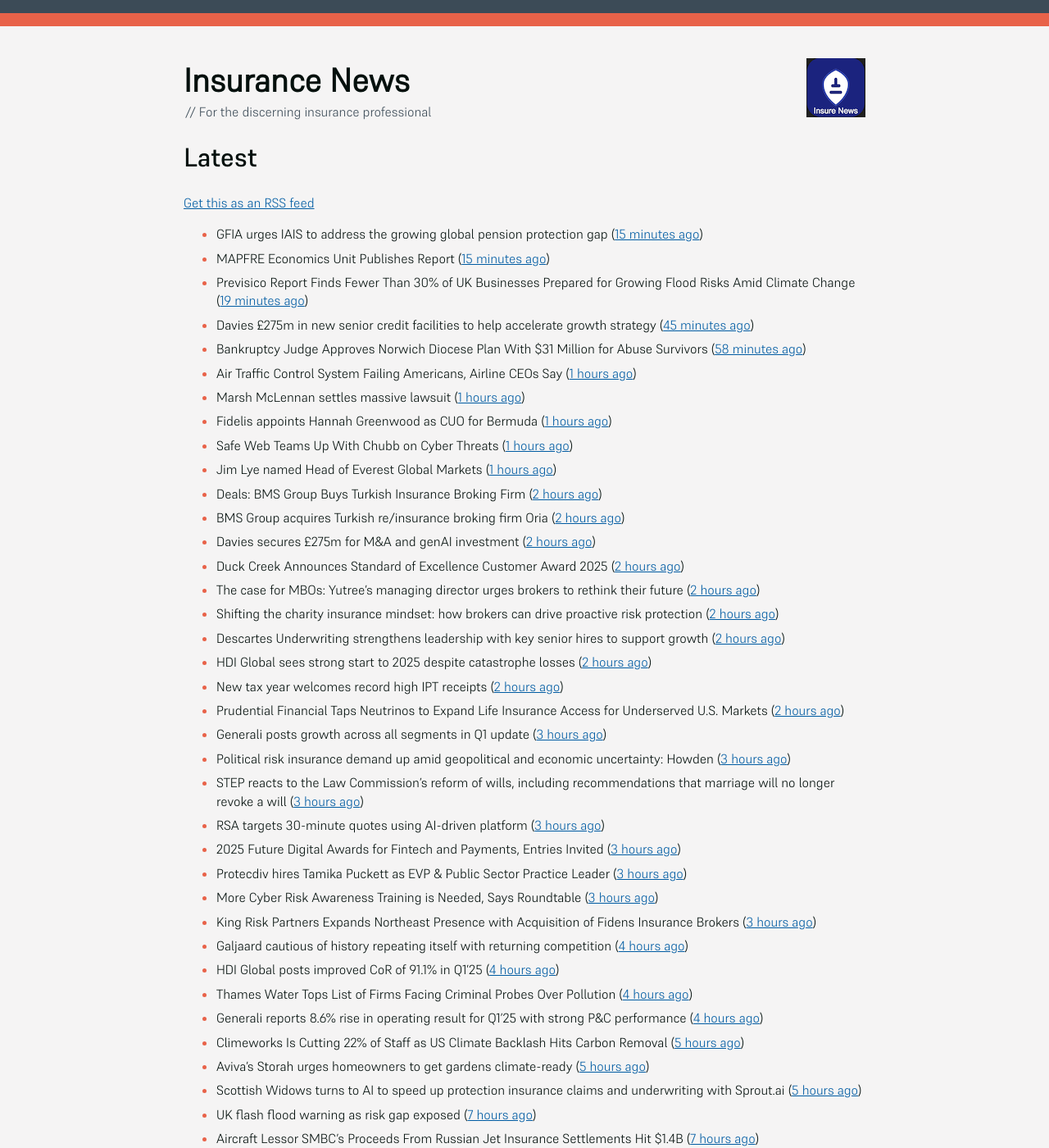
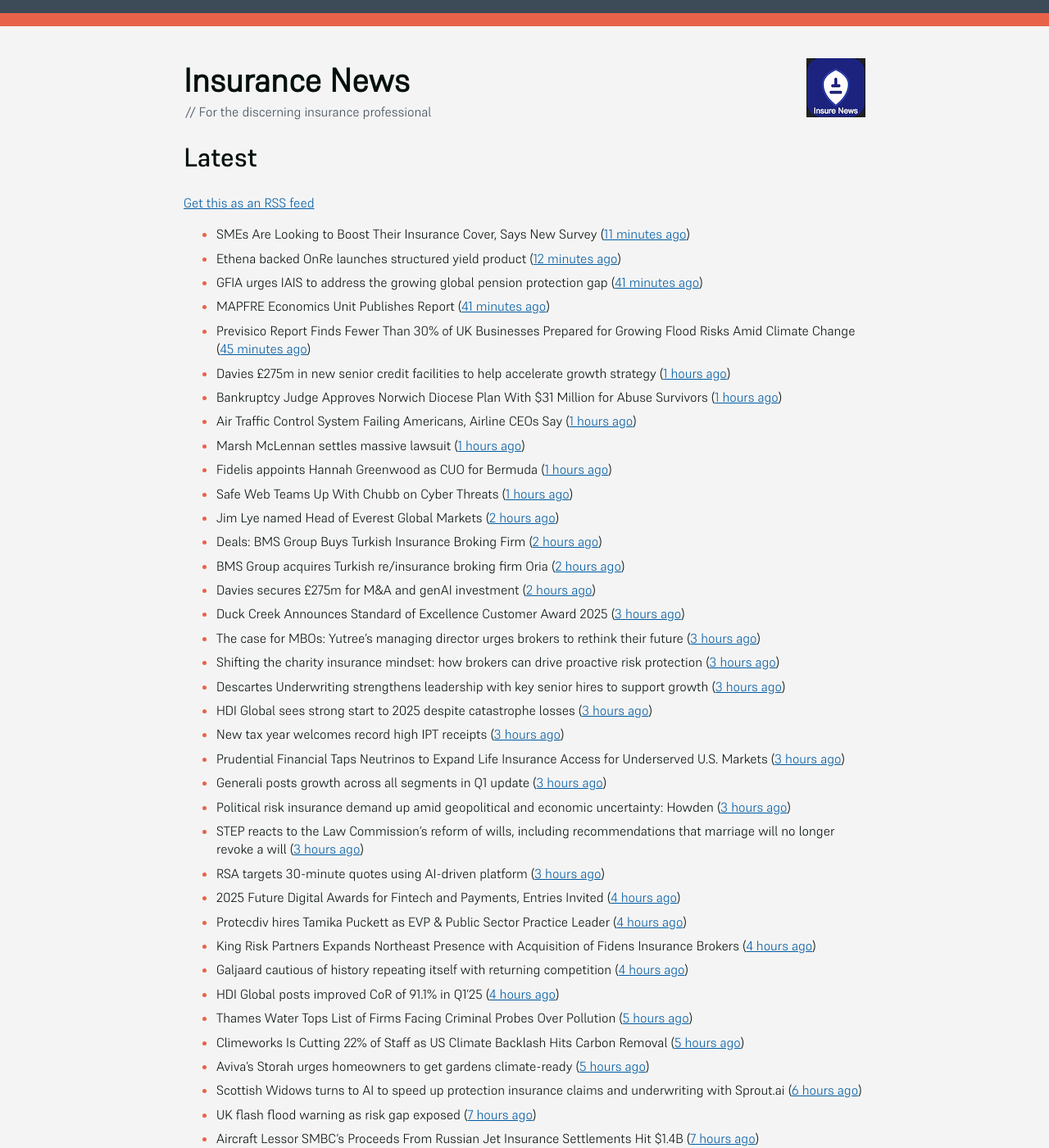
Before and after one commit to mat-0/feeds.thechels.uk, a Jekyll site: the page built from index.md, in a window 1280 px wide and 1400 px high. Shown: the whole window at 82% size. Built offline with Jekyll 4.4.1, drawn with Linux system fonts in a browser that asks for light colours; some of the changed text lies outside the part shown.

Commit message:
New Feed

```diff
--- a/index.md
+++ b/index.md
@@ -8,41 +8,41 @@ description: Latest Updates
 [Get this as an RSS feed](/feed.rss)
 
 <!-- news_marker starts -->
-- GFIA urges IAIS to address the growing global pension protection gap ([15 minutes ago](https://www.reinsurancene.ws/gfia-urges-iais-to-address-the-growing-global-pension-protection-gap/))
-- MAPFRE Economics Unit Publishes Report ([15 minutes ago](https://insurance-edge.net/2025/05/22/mapfre-economics-unit-publishes-report/))
-- Previsico Report Finds Fewer Than 30% of UK Businesses Prepared for Growing Flood Risks Amid Climate Change ([19 minutes ago](https://www.insurtechinsights.com/previsico-report-finds-fewer-than-30-of-uk-businesses-prepared-for-growing-flood-risks-amid-climate-change/))
-- Davies £275m in new senior credit facilities to help accelerate growth strategy ([45 minutes ago](https://www.reinsurancene.ws/davies-275m-in-new-senior-credit-facilities-to-help-accelerate-growth-strategy/))
-- Bankruptcy Judge Approves Norwich Diocese Plan With $31 Million for Abuse Survivors ([58 minutes ago](https://www.insurancejournal.com/news/east/2025/05/22/824771.htm))
+- SMEs Are Looking to Boost Their Insurance Cover, Says New Survey ([11 minutes ago](https://insurance-edge.net/2025/05/22/smes-are-looking-to-boost-their-insurance-cover-says-new-survey/))
+- Ethena backed OnRe launches structured yield product ([12 minutes ago](https://www.reinsurancene.ws/ethena-backed-onre-launches-structured-yield-product/))
+- GFIA urges IAIS to address the growing global pension protection gap ([41 minutes ago](https://www.reinsurancene.ws/gfia-urges-iais-to-address-the-growing-global-pension-protection-gap/))
+- MAPFRE Economics Unit Publishes Report ([41 minutes ago](https://insurance-edge.net/2025/05/22/mapfre-economics-unit-publishes-report/))
+- Previsico Report Finds Fewer Than 30% of UK Businesses Prepared for Growing Flood Risks Amid Climate Change ([45 minutes ago](https://www.insurtechinsights.com/previsico-report-finds-fewer-than-30-of-uk-businesses-prepared-for-growing-flood-risks-amid-climate-change/))
+- Davies £275m in new senior credit facilities to help accelerate growth strategy ([1 hours ago](https://www.reinsurancene.ws/davies-275m-in-new-senior-credit-facilities-to-help-accelerate-growth-strategy/))
+- Bankruptcy Judge Approves Norwich Diocese Plan With $31 Million for Abuse Survivors ([1 hours ago](https://www.insurancejournal.com/news/east/2025/05/22/824771.htm))
 - Air Traffic Control System Failing Americans, Airline CEOs Say ([1 hours ago](https://www.insurancejournal.com/news/national/2025/05/22/824772.htm))
 - Marsh McLennan settles massive lawsuit ([1 hours ago](https://www.insurancebusinessmag.com/uk/news/legal-insights/marsh-mclennan-settles-massive-lawsuit-536579.aspx))
 - Fidelis appoints Hannah Greenwood as CUO for Bermuda ([1 hours ago](https://www.reinsurancene.ws/fidelis-appoints-hannah-greenwood-as-cuo-for-bermuda/))
 - Safe Web Teams Up With Chubb on Cyber Threats ([1 hours ago](https://insurance-edge.net/2025/05/22/safe-web-teams-up-with-chubb-on-cyber-threats/))
-- Jim Lye named Head of Everest Global Markets ([1 hours ago](https://www.reinsurancene.ws/jim-lye-named-head-of-everest-global-markets/))
+- Jim Lye named Head of Everest Global Markets ([2 hours ago](https://www.reinsurancene.ws/jim-lye-named-head-of-everest-global-markets/))
 - Deals: BMS Group Buys Turkish Insurance Broking Firm ([2 hours ago](https://insurance-edge.net/2025/05/22/deals-bms-group-buys-turkish-insurance-broking-firm/))
 - BMS Group acquires Turkish re/insurance broking firm Oria ([2 hours ago](https://www.reinsurancene.ws/bms-group-acquires-turkish-re-insurance-broking-firm-oria/))
 - Davies secures £275m for M&A and genAI investment ([2 hours ago](https://www.postonline.co.uk/claims/7957808/davies-secures-%C2%A3275m-for-ma-and-genai-investment))
-- Duck Creek Announces Standard of Excellence Customer Award 2025 ([2 hours ago](https://insurance-edge.net/2025/05/22/duck-creek-announces-standard-of-excellence-customer-award-2025/))
-- The case for MBOs: Yutree's managing director urges brokers to rethink their future ([2 hours ago](https://www.insurancebusinessmag.com/uk/news/business-resilience/the-case-for-mbos-yutrees-managing-director-urges-brokers-to-rethink-their-future-536561.aspx))
-- Shifting the charity insurance mindset: how brokers can drive proactive risk protection ([2 hours ago](https://www.insurancebusinessmag.com/uk/news/non-profits/shifting-the-charity-insurance-mindset-how-brokers-can-drive-proactive-risk-protection-536560.aspx))
-- Descartes Underwriting strengthens leadership with key senior hires to support growth ([2 hours ago](https://www.reinsurancene.ws/descartes-underwriting-strengthens-leadership-with-key-senior-hires-to-support-growth/))
-- HDI Global sees strong start to 2025 despite catastrophe losses ([2 hours ago](https://www.insurancebusinessmag.com/uk/news/breaking-news/hdi-global-sees-strong-start-to-2025-despite-catastrophe-losses-536559.aspx))
-- New tax year welcomes record high IPT receipts ([2 hours ago](https://www.insurancebusinessmag.com/uk/news/breaking-news/new-tax-year-welcomes-record-high-ipt-receipts-536558.aspx))
-- Prudential Financial Taps Neutrinos to Expand Life Insurance Access for Underserved U.S. Markets ([2 hours ago](https://www.insurtechinsights.com/prudential-financial-taps-neutrinos-to-expand-life-insurance-access-for-underserved-u-s-markets/))
+- Duck Creek Announces Standard of Excellence Customer Award 2025 ([3 hours ago](https://insurance-edge.net/2025/05/22/duck-creek-announces-standard-of-excellence-customer-award-2025/))
+- The case for MBOs: Yutree's managing director urges brokers to rethink their future ([3 hours ago](https://www.insurancebusinessmag.com/uk/news/business-resilience/the-case-for-mbos-yutrees-managing-director-urges-brokers-to-rethink-their-future-536561.aspx))
+- Shifting the charity insurance mindset: how brokers can drive proactive risk protection ([3 hours ago](https://www.insurancebusinessmag.com/uk/news/non-profits/shifting-the-charity-insurance-mindset-how-brokers-can-drive-proactive-risk-protection-536560.aspx))
+- Descartes Underwriting strengthens leadership with key senior hires to support growth ([3 hours ago](https://www.reinsurancene.ws/descartes-underwriting-strengthens-leadership-with-key-senior-hires-to-support-growth/))
+- HDI Global sees strong start to 2025 despite catastrophe losses ([3 hours ago](https://www.insurancebusinessmag.com/uk/news/breaking-news/hdi-global-sees-strong-start-to-2025-despite-catastrophe-losses-536559.aspx))
+- New tax year welcomes record high IPT receipts ([3 hours ago](https://www.insurancebusinessmag.com/uk/news/breaking-news/new-tax-year-welcomes-record-high-ipt-receipts-536558.aspx))
+- Prudential Financial Taps Neutrinos to Expand Life Insurance Access for Underserved U.S. Markets ([3 hours ago](https://www.insurtechinsights.com/prudential-financial-taps-neutrinos-to-expand-life-insurance-access-for-underserved-u-s-markets/))
 - Generali posts growth across all segments in Q1 update ([3 hours ago](https://www.insurancebusinessmag.com/uk/news/breaking-news/generali-posts-growth-across-all-segments-in-q1-update-536552.aspx))
 - Political risk insurance demand up amid geopolitical and economic uncertainty: Howden ([3 hours ago](https://www.reinsurancene.ws/political-risk-insurance-demand-up-amid-geopolitical-and-economic-uncertainty-howden/))
 - STEP reacts to the Law Commission’s reform of wills, including recommendations that marriage will no longer revoke a will ([3 hours ago](https://ifamagazine.com/step-reacts-to-the-law-commissions-reform-of-wills-including-recommendations-that-marriage-will-no-longer-revoke-a-will/))
 - RSA targets 30-minute quotes using AI-driven platform ([3 hours ago](https://www.postonline.co.uk/commercial/7957756/rsa-targets-30-minute-quotes-using-ai-driven-platform))
-- 2025 Future Digital Awards for Fintech and Payments, Entries Invited ([3 hours ago](https://insurance-edge.net/2025/05/22/2025-future-digital-awards-for-fintech-and-payments-entries-invited/))
-- Protecdiv hires Tamika Puckett as EVP & Public Sector Practice Leader ([3 hours ago](https://www.reinsurancene.ws/protecdiv-hires-tamika-puckett-as-evp-public-sector-practice-leader/))
-- More Cyber Risk Awareness Training is Needed, Says Roundtable ([3 hours ago](https://insurance-edge.net/2025/05/22/more-cyber-risk-awareness-training-is-needed-says-roundtable/))
-- King Risk Partners Expands Northeast Presence with Acquisition of Fidens Insurance Brokers ([3 hours ago](https://www.insurtechinsights.com/king-risk-partners-expands-northeast-presence-with-acquisition-of-fidens-insurance-brokers/))
+- 2025 Future Digital Awards for Fintech and Payments, Entries Invited ([4 hours ago](https://insurance-edge.net/2025/05/22/2025-future-digital-awards-for-fintech-and-payments-entries-invited/))
+- Protecdiv hires Tamika Puckett as EVP & Public Sector Practice Leader ([4 hours ago](https://www.reinsurancene.ws/protecdiv-hires-tamika-puckett-as-evp-public-sector-practice-leader/))
+- King Risk Partners Expands Northeast Presence with Acquisition of Fidens Insurance Brokers ([4 hours ago](https://www.insurtechinsights.com/king-risk-partners-expands-northeast-presence-with-acquisition-of-fidens-insurance-brokers/))
 - Galjaard cautious of history repeating itself with returning competition ([4 hours ago](https://www.postonline.co.uk/news/7957781/galjaard-cautious-of-history-repeating-itself-with-returning-competition))
 - HDI Global posts improved CoR of 91.1% in Q1’25 ([4 hours ago](https://www.reinsurancene.ws/hdi-global-posts-improved-cor-of-91-1-in-q125/))
-- Thames Water Tops List of Firms Facing Criminal Probes Over Pollution ([4 hours ago](https://www.insurancejournal.com/news/international/2025/05/22/824751.htm))
-- Generali reports 8.6% rise in operating result for Q1’25 with strong P&C performance ([4 hours ago](https://www.reinsurancene.ws/generali-reports-8-6-rise-in-operating-result-for-q125-with-strong-pc-performance/))
+- Thames Water Tops List of Firms Facing Criminal Probes Over Pollution ([5 hours ago](https://www.insurancejournal.com/news/international/2025/05/22/824751.htm))
 - Climeworks Is Cutting 22% of Staff as US Climate Backlash Hits Carbon Removal ([5 hours ago](https://www.insurancejournal.com/news/international/2025/05/22/824741.htm))
 - Aviva’s Storah urges homeowners to get gardens climate-ready ([5 hours ago](https://www.postonline.co.uk/personal/7957795/aviva%E2%80%99s-storah-urges-homeowners-to-get-gardens-climate-ready))
-- Scottish Widows turns to AI to speed up protection insurance claims and underwriting with Sprout.ai ([5 hours ago](https://ifamagazine.com/scottish-widows-turns-to-ai-to-speed-up-protection-insurance-claims-and-underwriting-with-sprout-ai/))
+- Scottish Widows turns to AI to speed up protection insurance claims and underwriting with Sprout.ai ([6 hours ago](https://ifamagazine.com/scottish-widows-turns-to-ai-to-speed-up-protection-insurance-claims-and-underwriting-with-sprout-ai/))
 - UK flash flood warning as risk gap exposed ([7 hours ago](https://www.insurancebusinessmag.com/uk/news/catastrophe/uk-flash-flood-warning-as-risk-gap-exposed-536538.aspx))
 - Aircraft Lessor SMBC’s Proceeds From Russian Jet Insurance Settlements Hit $1.4B ([7 hours ago](https://www.insurancejournal.com/news/international/2025/05/22/824738.htm))
 - Geo Underwriting partners up to boost agricultural clients ([7 hours ago](https://www.insurancebusinessmag.com/uk/news/property-insurance/geo-underwriting-partners-up-to-boost-agricultural-clients-536537.aspx))
@@ -61,22 +61,22 @@ description: Latest Updates
 - Q&A: Julian Tomlinson, Alps ([8 hours ago](https://www.postonline.co.uk/broker/7957208/qa-julian-tomlinson-alps))
 - Time to peel back credit hire assumptions ([8 hours ago](https://www.postonline.co.uk/personal/7957762/time-to-peel-back-credit-hire-assumptions))
 - Throwback Thursday: Oil slick unpicked; BSE liability ([8 hours ago](https://www.postonline.co.uk/commercial/7956605/throwback-thursday-oil-slick-unpicked-bse-liability))
-- Why AI is no longer optional in non-standard auto insurance ([16 hours ago](https://www.dig-in.com/opinion/ais-role-in-non-standard-auto-insurance))
-- Geospatial data uncovers lower wildfire-risk properties in California, Triple-I ([16 hours ago](https://www.dig-in.com/news/geospatial-data-wildfire-prone-california-properties))
-- Customer strategy: Clearing up flood insurance coverage confusion ([16 hours ago](https://www.dig-in.com/opinion/clearing-up-flood-insurance-coverage-confusion))
-- Europe's farm sector loses $31.5B a year from climate risks ([17 hours ago](https://www.dig-in.com/articles/europes-farm-sector-loses-31-5b-a-year-from-climate-risks))
+- Why AI is no longer optional in non-standard auto insurance ([17 hours ago](https://www.dig-in.com/opinion/ais-role-in-non-standard-auto-insurance))
+- Geospatial data uncovers lower wildfire-risk properties in California, Triple-I ([17 hours ago](https://www.dig-in.com/news/geospatial-data-wildfire-prone-california-properties))
+- Customer strategy: Clearing up flood insurance coverage confusion ([17 hours ago](https://www.dig-in.com/opinion/clearing-up-flood-insurance-coverage-confusion))
+- Europe's farm sector loses $31.5B a year from climate risks ([18 hours ago](https://www.dig-in.com/articles/europes-farm-sector-loses-31-5b-a-year-from-climate-risks))
 - State Farm Still Wants a 30% Rate Increase in California ([19 hours ago](https://www.insurancejournal.com/news/west/2025/05/21/824685.htm))
-- Verizon-Frontier deal gets green light after ending DEI commitments ([19 hours ago](https://www.insurancebusinessmag.com/uk/business-strategy/verizonfrontier-deal-gets-green-light-after-ending-dei-commitments-536482.aspx))
+- Verizon-Frontier deal gets green light after ending DEI commitments ([20 hours ago](https://www.insurancebusinessmag.com/uk/business-strategy/verizonfrontier-deal-gets-green-light-after-ending-dei-commitments-536482.aspx))
 - Shortage of Overnight Truck Parking Blamed for 2023 Fatal Bus Crash in Illinois ([20 hours ago](https://www.insurancejournal.com/news/midwest/2025/05/21/824679.htm))
-- Austin Bar to Pay $42K Over Pregnancy Discrimination Lawsuit ([20 hours ago](https://www.insurancejournal.com/news/southcentral/2025/05/21/824675.htm))
-- First MainStreet Adds 2 Midwest Agencies ([20 hours ago](https://www.insurancejournal.com/news/midwest/2025/05/21/824669.htm))
-- People Moves: CIS Promotes Gardea, Jr., Adds Felder to Leadership Team ([20 hours ago](https://www.insurancejournal.com/news/southcentral/2025/05/21/824664.htm))
+- Austin Bar to Pay $42K Over Pregnancy Discrimination Lawsuit ([21 hours ago](https://www.insurancejournal.com/news/southcentral/2025/05/21/824675.htm))
+- First MainStreet Adds 2 Midwest Agencies ([21 hours ago](https://www.insurancejournal.com/news/midwest/2025/05/21/824669.htm))
+- People Moves: CIS Promotes Gardea, Jr., Adds Felder to Leadership Team ([21 hours ago](https://www.insurancejournal.com/news/southcentral/2025/05/21/824664.htm))
 - EU to Propose Removing Business Barriers to Enhance Competitiveness Amid US Tariffs ([22 hours ago](https://www.insurancejournal.com/news/international/2025/05/21/824643.htm))
-- Quandri Appoints Patrick Mulroy as Head of Strategy and Partnerships to Spearhead North American Expansion ([22 hours ago](https://www.insurtechinsights.com/quandri-appoints-patrick-mulroy-as-head-of-strategy-and-partnerships-to-spearhead-north-american-expansion/))
-- Former Progressive CEO Renwick, 69, Dies ([22 hours ago](https://www.insurancejournal.com/news/national/2025/05/21/824645.htm))
+- Quandri Appoints Patrick Mulroy as Head of Strategy and Partnerships to Spearhead North American Expansion ([23 hours ago](https://www.insurtechinsights.com/quandri-appoints-patrick-mulroy-as-head-of-strategy-and-partnerships-to-spearhead-north-american-expansion/))
+- Former Progressive CEO Renwick, 69, Dies ([23 hours ago](https://www.insurancejournal.com/news/national/2025/05/21/824645.htm))
 - Hack of Contractor Was at Root of Massive Federal Data Breach ([23 hours ago](https://www.insurancejournal.com/news/national/2025/05/21/824641.htm))
 - Acrisure Secures $2.1 Billion Funding Round for M&A, Tech ([23 hours ago](https://www.insurancejournal.com/news/national/2025/05/21/824637.htm))
-- Parametrix Launches Embedded Insurance Coverage for Endpoint Failures via Leading EDR Providers ([23 hours ago](https://www.insurtechinsights.com/parametrix-launches-embedded-insurance-coverage-for-endpoint-failures-via-leading-edr-providers/))
+- Parametrix Launches Embedded Insurance Coverage for Endpoint Failures via Leading EDR Providers ([1 days ago](https://www.insurtechinsights.com/parametrix-launches-embedded-insurance-coverage-for-endpoint-failures-via-leading-edr-providers/))
 - People Moves: World Insurance Associates Names Youshock Head of Personal Lines; Belair Appointed President of Technology at Intact Insurance Specialty Solutions ([1 days ago](https://www.insurancejournal.com/news/national/2025/05/21/824508.htm))
 - MGAA looking at increasing Lloyd’s syndicate membership ([1 days ago](https://www.postonline.co.uk/news/7957794/mgaa-looking-at-increasing-lloyd%E2%80%99s-syndicate-membership))
 - Insurers must stay ‘live’ to broker tech capability ([1 days ago](https://www.postonline.co.uk/broker/7957792/insurers-must-stay-%E2%80%98live%E2%80%99-to-broker-tech-capability))
```
